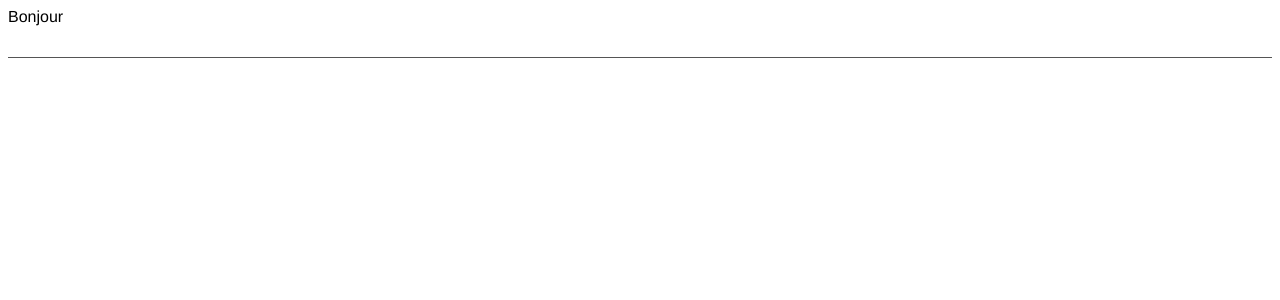
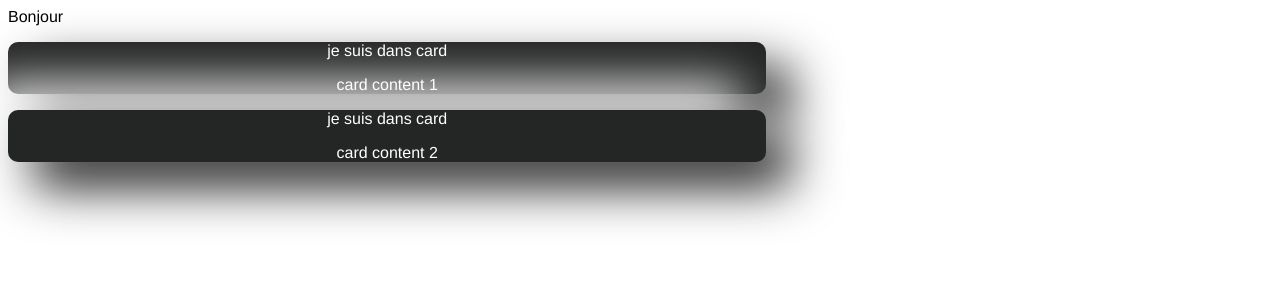
Before and after one commit to lapinRagnar/vue3_tuto, a Vue app: page / in a window 1280 px wide. Shown: the top 300 px of the page. Built offline with nearby package versions, Linux system fonts and the light colour scheme.

Commit message:
13 - slot avec les props on fait comme ca

```diff
--- a/src/App.vue
+++ b/src/App.vue
@@ -1,15 +1,15 @@
 <template >
   <div>Bonjour</div>
-  <InputCompo />
+  <card-compo content="card content 1"/>
+  <card-compo content="card content 2" />
 </template>
 
 <script>
 
-import InputCompo from './components/Input.vue'
-
+import CardCompo from './components/Card.vue'
 export default {
   name: 'App',
-  components: { InputCompo },
+  components: { CardCompo },
   data(){
     return {
       name: ''
--- /dev/null
+++ b/src/components/Card.vue
@@ -0,0 +1,27 @@
+<template>
+  <div class="card">
+    <p>je suis dans card </p>
+    <p>{{content}}</p>
+  </div>
+</template>
+
+<script>
+export default {
+  name: 'CardCompo',
+  props: ['content']
+}
+</script>
+
+<style>
+  .card{
+    width: 60%;
+    height: 80%;
+    max-height: 300px;
+    padding: auto;
+    text-align: center;
+    background: #242625;
+    color: white;
+    border-radius: 10px;
+    box-shadow: 25px 25px 50px #1b1c1b, -25px -25px 50px
+  }
+</style>
```
